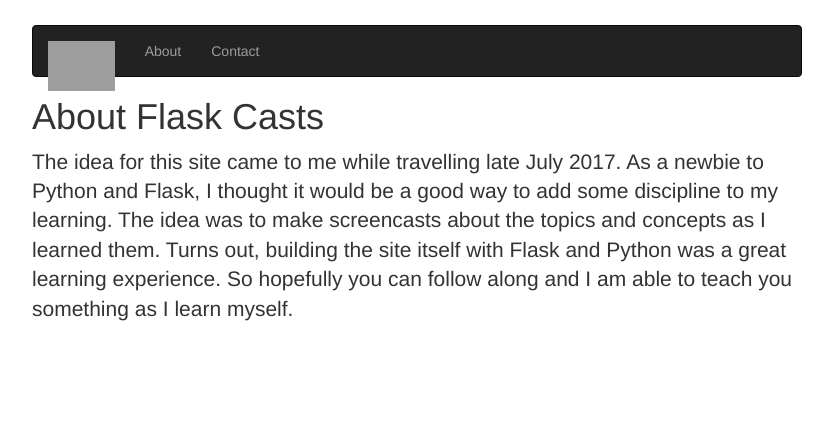
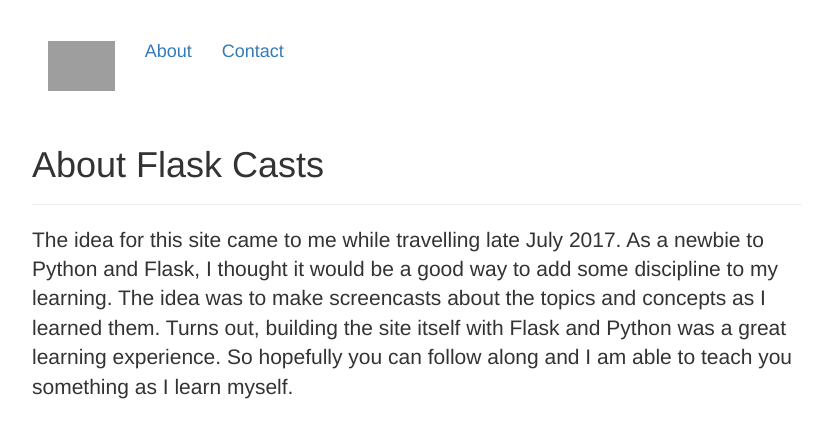
Before and after one commit to eddiegreysherman/flaskcasts, a Flask app: page /about in a window 1280 px wide. Shown: the top 438 px of the page, without its empty margins (223-1056 px from the left). Run offline with Flask 2, Linux system fonts and the light colour scheme; some libraries are stand-ins or nearby versions; grey boxes are pictures that could not be loaded.

Commit message:
just about finished...

```diff
--- a/flaskcasts/static/custom.css
+++ b/flaskcasts/static/custom.css
@@ -39,4 +39,13 @@
 
 .navbar{
   margin-top: 25px;
+  height: 80px;
 }
+
+.navbar a{
+  font-size: large;
+}
+
+.navbar-right{
+  padding-right: 11px;
+}
--- a/flaskcasts/templates/home/about.html
+++ b/flaskcasts/templates/home/about.html
@@ -1,6 +1,8 @@
 {% extends 'home/layout.html' %}
 {% block content %}
-    <h1>About Flask Casts</h1>
+    <div class="page-header">
+        <h1>About Flask Casts</h1>
+    </div>
     <p class="lead">
         The idea for this site came to me while travelling late July 2017. As a newbie
     to Python and Flask, I thought it would be a good way to add some discipline to my
--- a/flaskcasts/templates/home/layout.html
+++ b/flaskcasts/templates/home/layout.html
@@ -3,15 +3,20 @@
 <head>
     <meta charset="UTF-8">
     <title>Flask Casts!</title>
-    <link href="https://maxcdn.bootstrapcdn.com/bootswatch/3.3.7/readable/bootstrap.min.css" rel="stylesheet" integrity="sha384-Li5uVfY2bSkD3WQyiHX8tJd0aMF91rMrQP5aAewFkHkVSTT2TmD2PehZeMmm7aiL" crossorigin="anonymous">
-    <script src="https://maxcdn.bootstrapcdn.com/bootstrap/3.3.7/js/bootstrap.min.js" integrity="sha384-Tc5IQib027qvyjSMfHjOMaLkfuWVxZxUPnCJA7l2mCWNIpG9mGCD8wGNIcPD7Txa" crossorigin="anonymous"></script>
+<link href="https://maxcdn.bootstrapcdn.com/bootswatch/3.3.7/readable/bootstrap.min.css" rel="stylesheet" integrity="sha384-Li5uVfY2bSkD3WQyiHX8tJd0aMF91rMrQP5aAewFkHkVSTT2TmD2PehZeMmm7aiL" crossorigin="anonymous">    <script src="https://maxcdn.bootstrapcdn.com/bootstrap/3.3.7/js/bootstrap.min.js"
+            integrity="sha384-Tc5IQib027qvyjSMfHjOMaLkfuWVxZxUPnCJA7l2mCWNIpG9mGCD8wGNIcPD7Txa"
+            crossorigin="anonymous"></script>
+    <script
+            src="https://code.jquery.com/jquery-3.2.1.js"
+            integrity="sha256-DZAnKJ/6XZ9si04Hgrsxu/8s717jcIzLy3oi35EouyE="
+            crossorigin="anonymous"></script>
     <link rel="stylesheet" href="{{ url_for('static', filename='custom.css') }}">
 </head>
 <body>
 
 <div class="container">
 
-<nav class="navbar navbar-inverse">
+<nav class="navbar navbar">
     <a class="navbar-brand" href="/"> <img src="{{ url_for('static', filename='logo.jpg') }}" alt="" height="50"></a>
     <ul class="nav navbar-nav">
         <li>
```
Also changed, not shown: flaskcasts/templates/home/contact.html (+5 -2 lines).
